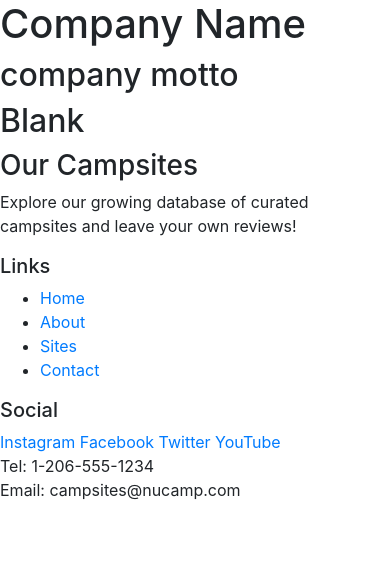
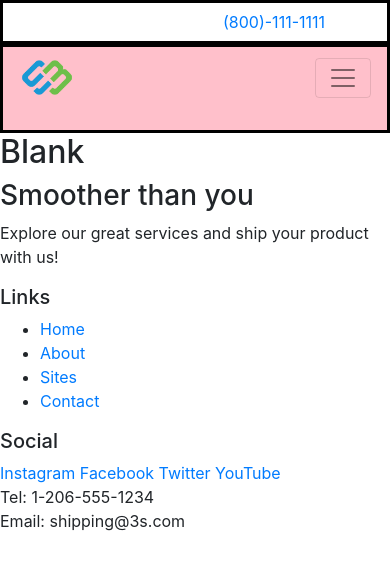
Before and after one commit to hincher13/transportation_site, a website: page index.html in a window 390 px wide. Drawn offline with nearby package versions, Linux system fonts and the light colour scheme.

Commit message:
Work on navbar

```diff
--- /dev/null
+++ b/css/styles.css
@@ -0,0 +1,9 @@
+.logo_header {
+    position: relative;
+    size: 10%
+}
+
+.navbar {
+    background-color:pink;
+    padding-bottom: 30px
+}
--- a/index.html
+++ b/index.html
@@ -2,27 +2,63 @@
 <html lang="en">
   <head>
     <!-- Required meta tags always come first -->
-    <meta charset="UTF-8">
-    <meta name="viewport" content="width=device-width, initial-scale=1.0">
+    <meta charset="UTF-8" />
+    <meta name="viewport" content="width=device-width, initial-scale=1.0" />
 
     <!-- Bootstrap CSS -->
-        <link rel="stylesheet" href="node_modules/bootstrap/dist/css/bootstrap.min.css" />
+    <link
+      rel="stylesheet"
+      href="node_modules/bootstrap/dist/css/bootstrap.min.css"
+    />
+    <!-- Additional CSS must be placed after Bootstrap CSS -->
+    <link rel="stylesheet" href="css/styles.css" />
 
     <title>S3: Super Smooth Shipping</title>
   </head>
   <body>
-
-    <header>
-        <div>
-            <h1>Company Name</h1>
-            <h2>company motto</h2>
+    <header style="border: solid black">
+      <div class="container ml-auto">
+        <div class="row">
+          <div class="col"></div>
+          <div class="col">
+              <a role="button" class="btn btn-link" href="tel: +12345612345"
+              ><i class="fa fa-phone"></i>(800)-111-1111</a
+            >
+          </div>
+        </div>
       </div>
     </header>
 
+    <nav
+      class="navbar navbar-expand-sm navbar-light sticky-top"
+      style="border: solid black"
+    >  <a class="navbar-brand" href="index.html"
+        ><img src="img/logo_s3.png" alt="S3" height="35"
+      /></a>
+      <button
+        class="navbar-toggler"
+        type="button"
+        data-toggle="collapse"
+        data-target="#s3Navbar"
+      >
+        <span class="navbar-toggler-icon"></span>
+      </button>
+      <div class="collapse navbar-collapse" id="s3Navbar">
+        <ul class="navbar-nav ml-auto">
+          <li class="nav-item"><a class="nav-link" href="#">Services</a></li>
+          <li class="nav-item"><a class="nav-link" href="#">About</a></li>
+          <li class="nav-item"><a class="nav-link" href="#">Contact</a></li>
+        </ul>
+      </div>
+
+    </nav>
+
     <div>
       <h2>Blank</h2>
-        <h3>Our Campsites</h3>
-        <p>Explore our growing database of curated campsites and leave your own reviews!</p>
+      <h3>Smoother than you</h3>
+      <p>
+        Explore our great services and ship your product with us!
+      </p>
     </div>
 
     <footer>
@@ -44,7 +80,7 @@
       </div>
       <div>
         Tel: 1-206-555-1234<br />
-            Email: campsites@nucamp.com
+        Email: shipping@3s.com
       </div>
     </footer>
 
@@ -52,7 +88,5 @@
     <script src="node_modules/jquery/dist/jquery.slim.min.js"></script>
     <script src="node_modules/popper.js/dist/umd/popper.min.js"></script>
     <script src="node_modules/bootstrap/dist/js/bootstrap.min.js"></script>
-
-
   </body>
 </html>
```
Also changed, not shown: img/logo_s3.png (added). Lines whose indentation alone changed are shown as unchanged.
